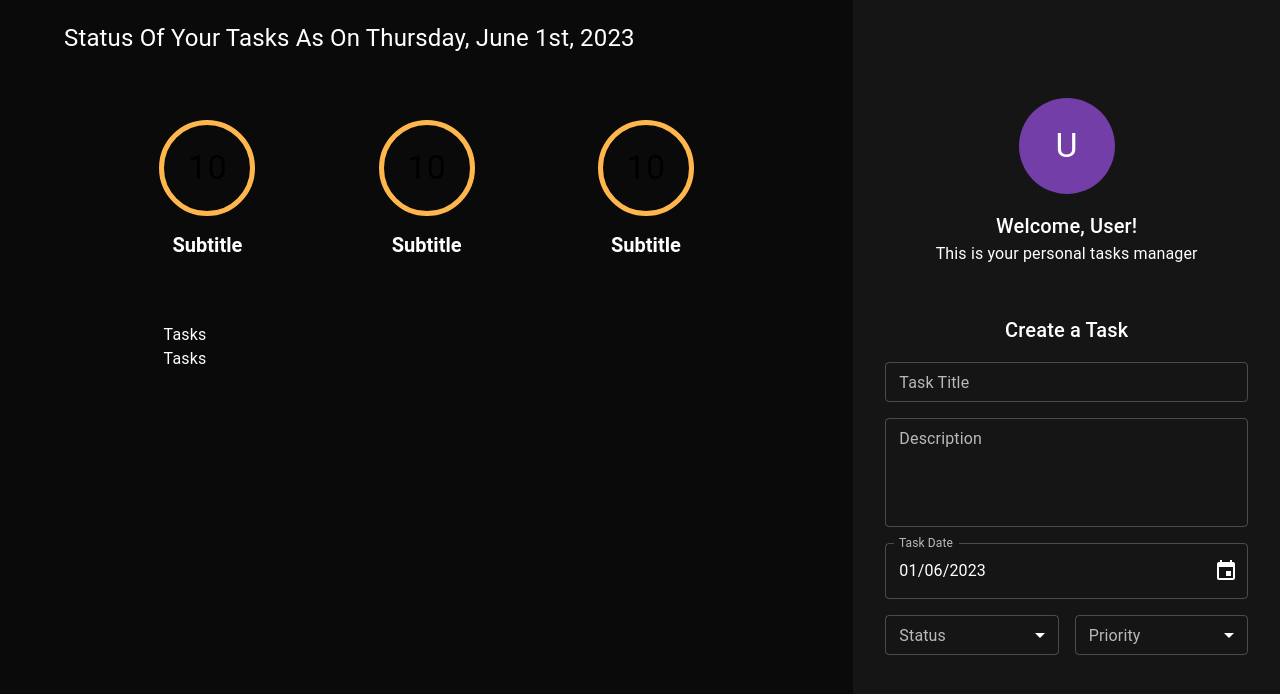
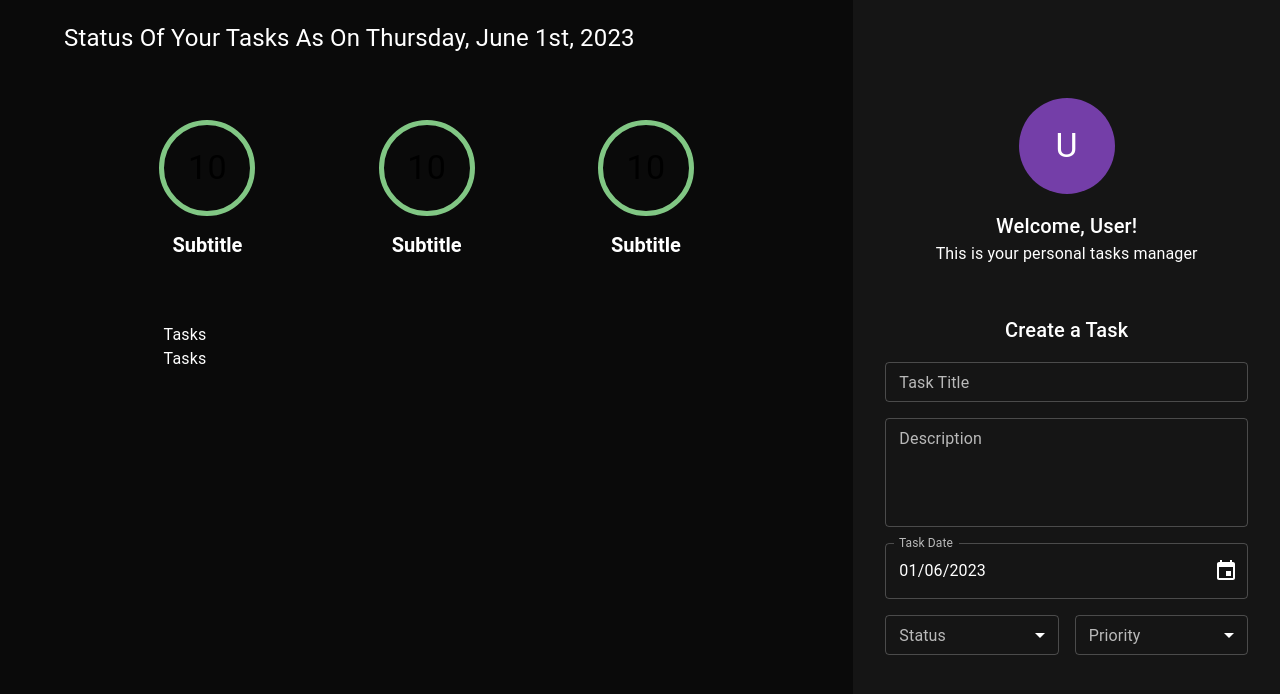
Before and after one commit to SharinLana/typescript-fullstack-tasks-manager, a React (Create React App) app: page / in a window 1280 px wide. Shown: the top 694 px of the page. Built offline with nearby package versions, Linux system fonts and the light colour scheme.

Commit message:
use the emitCorrectBorderColor function inside of the TaskCounter component to set a bordercolor dynamically

```diff
--- a/src/components/taskCounter/TaskCounter.tsx
+++ b/src/components/taskCounter/TaskCounter.tsx
@@ -2,6 +2,7 @@ import React, { FC, ReactElement } from 'react';
 import { Avatar, Box, Typography } from '@mui/material';
 import { ITaskCounter } from './interfaces/ITaskCounter';
 import { Status } from '../taskForm/enums/Status';
+import { emitCorrectBorderColor } from './helpers/emitCorrectBorderColor';
 
 const TaskCounter: FC<ITaskCounter> = (props): ReactElement => {
   const { status = Status.completed, count = 0 } = props;
@@ -21,7 +22,7 @@ const TaskCounter: FC<ITaskCounter> = (props): ReactElement => {
             width: '96px',
             height: '96px',
             marginBottom: '16px',
-            borderColor: 'warning.light',
+            borderColor: `${emitCorrectBorderColor(status)}`,
           }}
         >
           <Typography variant="h4" color="#fffff">
```
